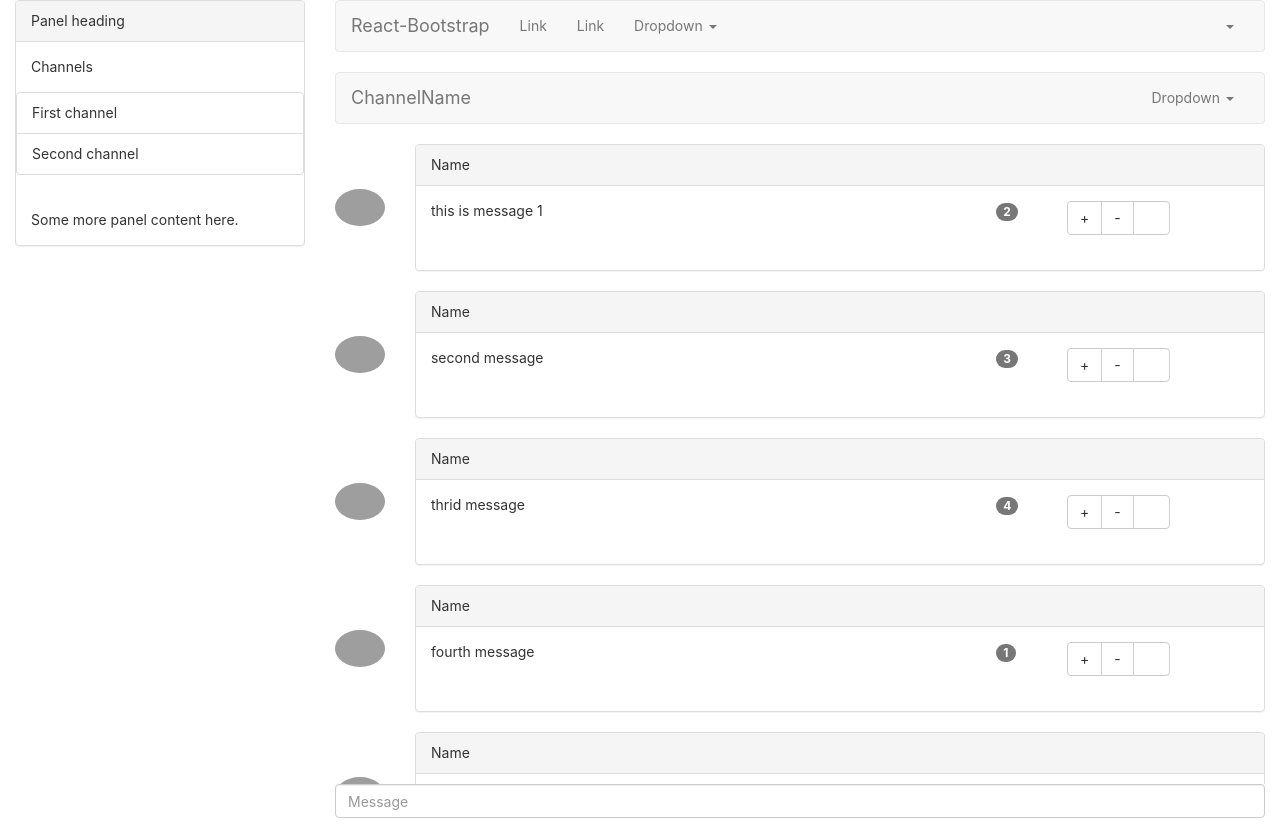
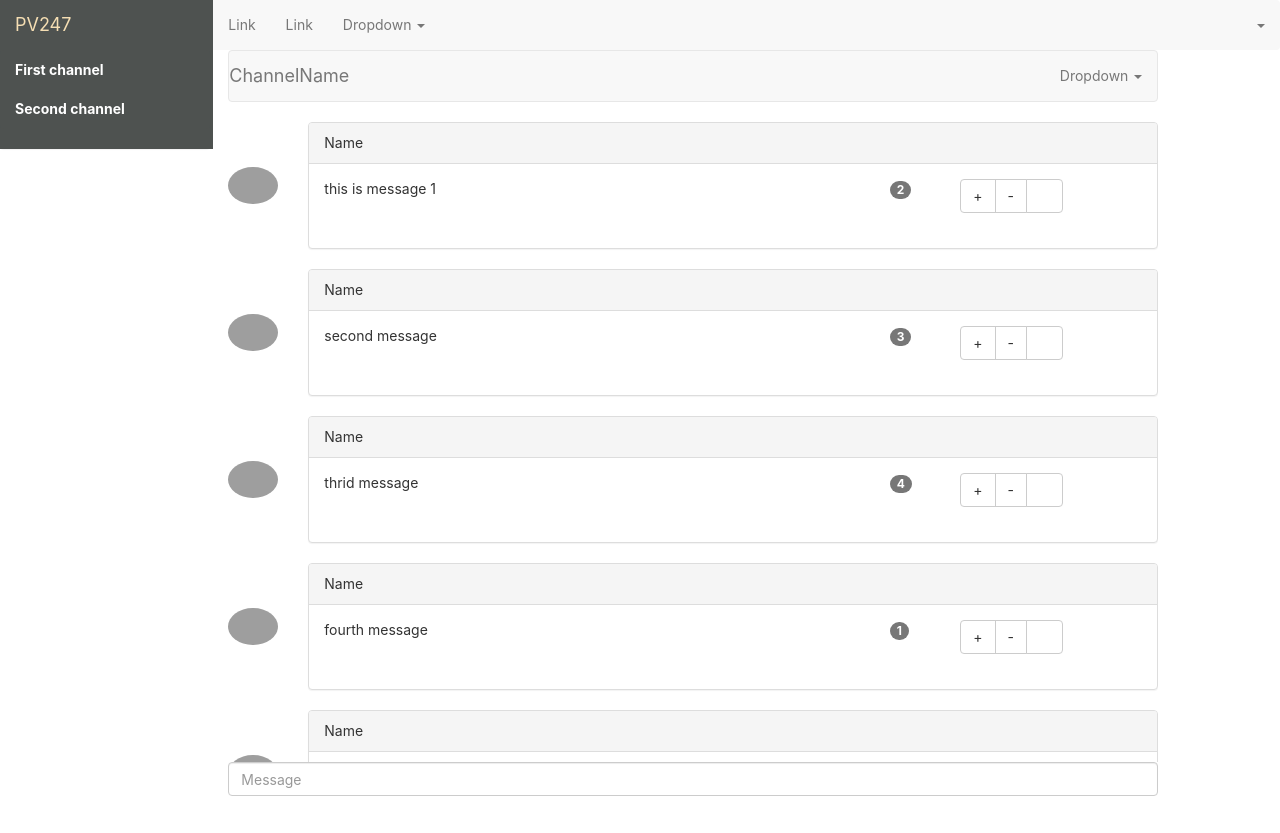
Before and after one commit to adamkral12/PV247, a React (Create React App) app: page / in a window 1280 px wide. After the commit the page ends 811 px from the top, so only its background shows below. Built offline with nearby package versions, Linux system fonts and the light colour scheme; grey boxes are pictures that could not be loaded; the HTML template or start-up script is replaced by a standard one; a web font is replaced by a local one.

Commit message:
navbar & channels css

```diff
--- a/src/App.jsx
+++ b/src/App.jsx
@@ -1,7 +1,8 @@
 import React, { Component } from 'react';
 import ChannelWrapper from './Channels/ChannelWrapper';
 import data from './tests/mockData.json';
-import Screen from "./Screen/Screen"; // mock data
+import Screen from "./Screen/Screen";
+import HeaderWrapper from "./Screen/Header/HeaderWrapper";
 
 class App extends Component {
     onChannelClick = (channelId) => {
@@ -11,12 +12,11 @@ class App extends Component {
     render() {
       return (
       <div className="App">
-          <div className="col-xs-3">
+          <HeaderWrapper/>
           <ChannelWrapper
             channels={data.channels}
             onChannelClick={(channelId) => this.onChannelClick(channelId)}
           />
-          </div>
           <div className="col-xs-9">
             <Screen
                 messages={data.channelMessages}
--- a/src/Channels/ChannelSection.js
+++ b/src/Channels/ChannelSection.js
@@ -13,12 +13,13 @@ export default class ChannelSection extends Component {
     render() {
         return(
             <div>
-                <Panel.Body>{this.props.title}</Panel.Body>
+                <Panel.Body>
                     <ListGroup>
                         {this.props.channels.map((channel) => {
                             return (
                                 <ListGroupItem
                                     key={channel.id}
+                                    className="dark-back"
                                 >
                                     <Channel
                                         id={channel.id}
@@ -29,6 +30,7 @@ export default class ChannelSection extends Component {
                             );
                         })}
                     </ListGroup>
+                </Panel.Body>
             </div>
         );
     }
--- /dev/null
+++ b/src/Channels/ChannelWrapper.css
@@ -0,0 +1,17 @@
+.channel-wrapper {
+    padding-left: 0;
+    padding-right: 3px;
+    background-color: #4e5250;
+}
+
+.dark-back, .panel-default > .dark-back {
+    background-color: #4e5250;
+    border: 0;
+    color: white;
+    font-weight: 700;
+}
+
+
+.dark-back .panel-body {
+    padding: 0;
+}
--- a/src/Channels/ChannelWrapper.js
+++ b/src/Channels/ChannelWrapper.js
@@ -1,23 +1,25 @@
 import React, { Component } from 'react';
 import ChannelSection from "./ChannelSection";
 import PropTypes from 'prop-types';
-import {Panel} from "react-bootstrap";
+import {Panel, Col} from "react-bootstrap";
+import './ChannelWrapper.css';
 
 export default class ChannelWrapper extends Component {
 
     render() {
         return(
-            <div>
-            <Panel>
-                <Panel.Heading>Panel heading</Panel.Heading>
+            <Col xs={2} className="channel-wrapper">
+                <Panel className="dark-back">
+                    <Panel.Body className="dark-back">
                         <ChannelSection
+                            className="dark-back"
                             title="Channels"
                             channels={this.props.channels}
                             onChannelClick={this.props.onChannelClick}
                         />
-                <Panel.Body>Some more panel content here.</Panel.Body>
+                    </Panel.Body>
                 </Panel>
-            </div>
+            </Col>
         );
     }
 }
--- /dev/null
+++ b/src/Screen/Header/HeaderWrapper.css
@@ -0,0 +1,21 @@
+.navbar-wrapper {
+    margin-bottom: 0;
+    border: 0;
+}
+
+.company-header {
+    background-color: #4e5250;
+}
+
+.container-fluid {
+    padding-left: 0;
+    padding-right: 0;
+}
+
+.navbar-default .nav-brand {
+    color: white;
+}
+
+.navbar-default .nav-brand:hover {
+    color: wheat;
+}
--- a/src/Screen/Header/HeaderWrapper.js
+++ b/src/Screen/Header/HeaderWrapper.js
@@ -1,16 +1,19 @@
 import React, { Component } from 'react';
-import {Glyphicon, MenuItem, Nav, Navbar, NavDropdown, NavItem} from "react-bootstrap";
+import {Glyphicon, MenuItem, Nav, Navbar, NavDropdown, NavItem, Col} from "react-bootstrap";
+import './HeaderWrapper.css';
 
 export default class HeaderWrapper extends Component {
     render() {
         return (
-            <Navbar fluid>
-                <Navbar.Header>
-                    <Navbar.Brand>
-                        <a href="#home">React-Bootstrap</a>
-                    </Navbar.Brand>
-                    <Navbar.Toggle />
-                </Navbar.Header>
+            <Navbar fluid className="navbar-wrapper">
+                <Col xs={2} className="company-header">
+                    <Navbar.Header>
+                            <Navbar.Brand className="nav-brand">
+                                <a href="#home">PV247</a>
+                            </Navbar.Brand>
+                        <Navbar.Toggle />
+                    </Navbar.Header>
+                </Col>
                 <Navbar.Collapse>
                 <Nav>
                     <NavItem eventKey={1} href="#">
--- a/src/Screen/Screen.js
+++ b/src/Screen/Screen.js
@@ -7,7 +7,6 @@ export default class Screen extends Component {
     render() {
         return (
             <div>
-                <HeaderWrapper/>
                 <BodyWrapper
                     messages={this.props.messages}
                 />
```
Lines whose indentation alone changed are shown as unchanged.
